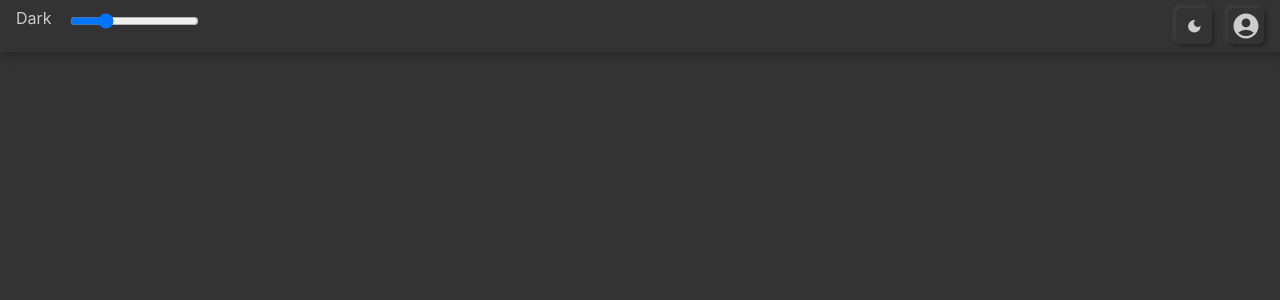
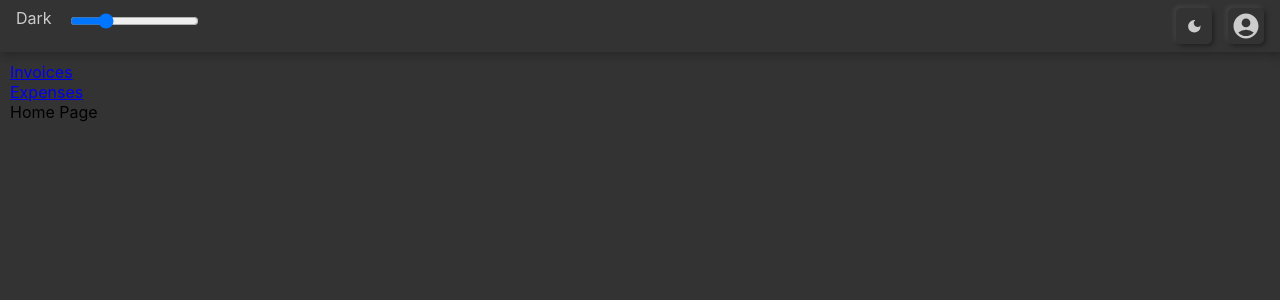
Before and after one commit to BrandonCasa/habitaht, a React (Create React App) app: page / in a window 1280 px wide. Shown: the top 300 px of the page. Built offline with nearby package versions, Linux system fonts and the light colour scheme; the HTML template or start-up script is replaced by a standard one.

Commit message:
added outlet

```diff
--- a/src/App.js
+++ b/src/App.js
@@ -5,7 +5,7 @@ import { ThemeProvider } from "styled-components";
 import TopBarComponent from "./components/TopBar";
 import SwitchButton from "./components/SwitchButton";
 import { adjustCustomization } from "./redux/theme/themeSlice";
-import { BrowserRouter } from "react-router-dom";
+import { BrowserRouter, Routes, Route, Outlet, Link } from "react-router-dom";
 
 function App() {
   const currentThemeTitle = useSelector((state) => state.themeState.title);
@@ -17,7 +17,26 @@ function App() {
       <ThemeProvider theme={currentTheme}>
         <div className="App" style={{ height: "100%", width: "100%", background: currentTheme.backgrounds.background, display: "flex", flexDirection: "column" }}>
           <TopBarComponent />
-          <div className="MainAppContent" style={{ padding: "10px", width: "calc(100% - 20px)" }}></div>
+          <div className="MainAppContent" style={{ padding: "10px", width: "calc(100% - 20px)" }}>
+            <Link to="/news">Invoices</Link>
+            <br />
+            <Link to="/patches">Expenses</Link>
+            <Routes>
+              <Route
+                path="/"
+                element={
+                  <>
+                    <div>Home Page</div>
+                    <br />
+                    <Outlet />
+                  </>
+                }
+              >
+                <Route path="news" element={<div>News Page (sub of home)</div>} />
+                <Route path="patches" element={<div>Patch History Page (sub of home) </div>} />
+              </Route>
+            </Routes>
+          </div>
         </div>
       </ThemeProvider>
     </BrowserRouter>
@@ -25,3 +44,4 @@ function App() {
 }
 
 export default App;
+//<Route path="/" element={<div>Landing Page</div>} />
```
